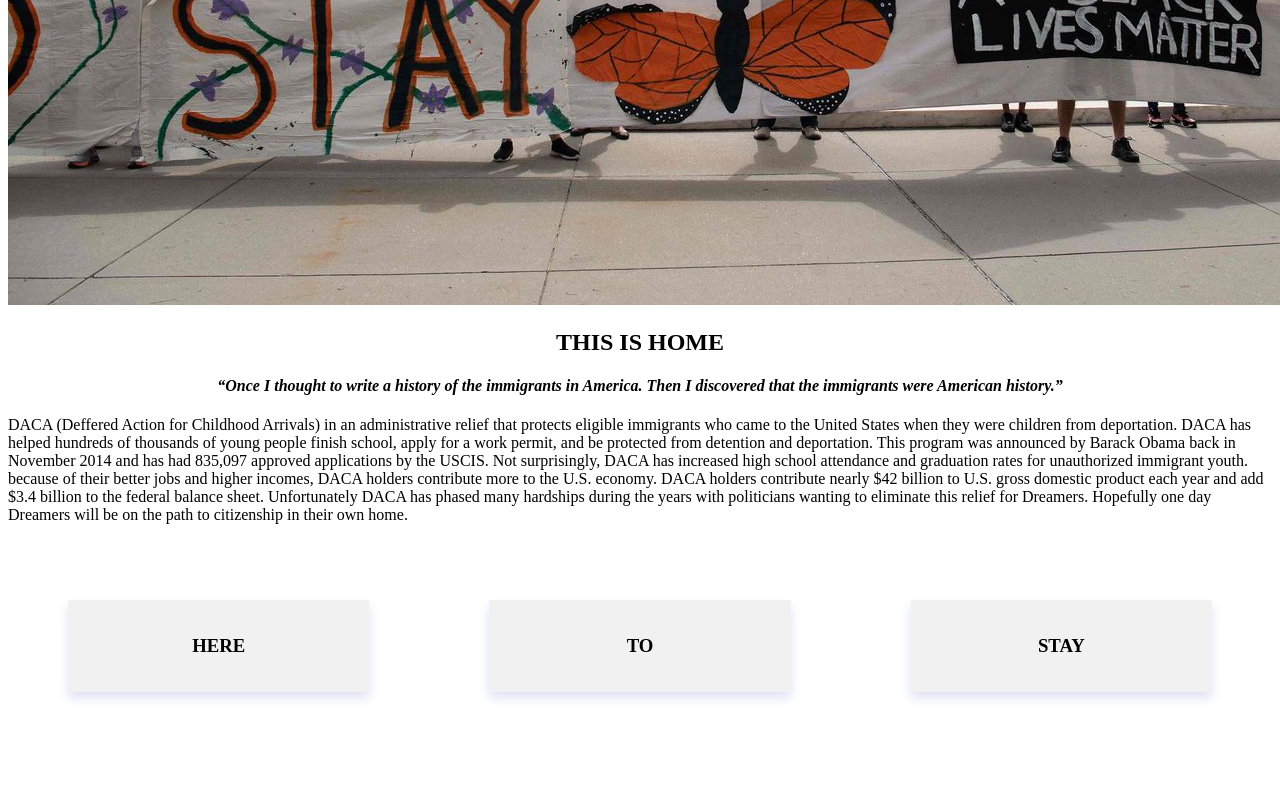
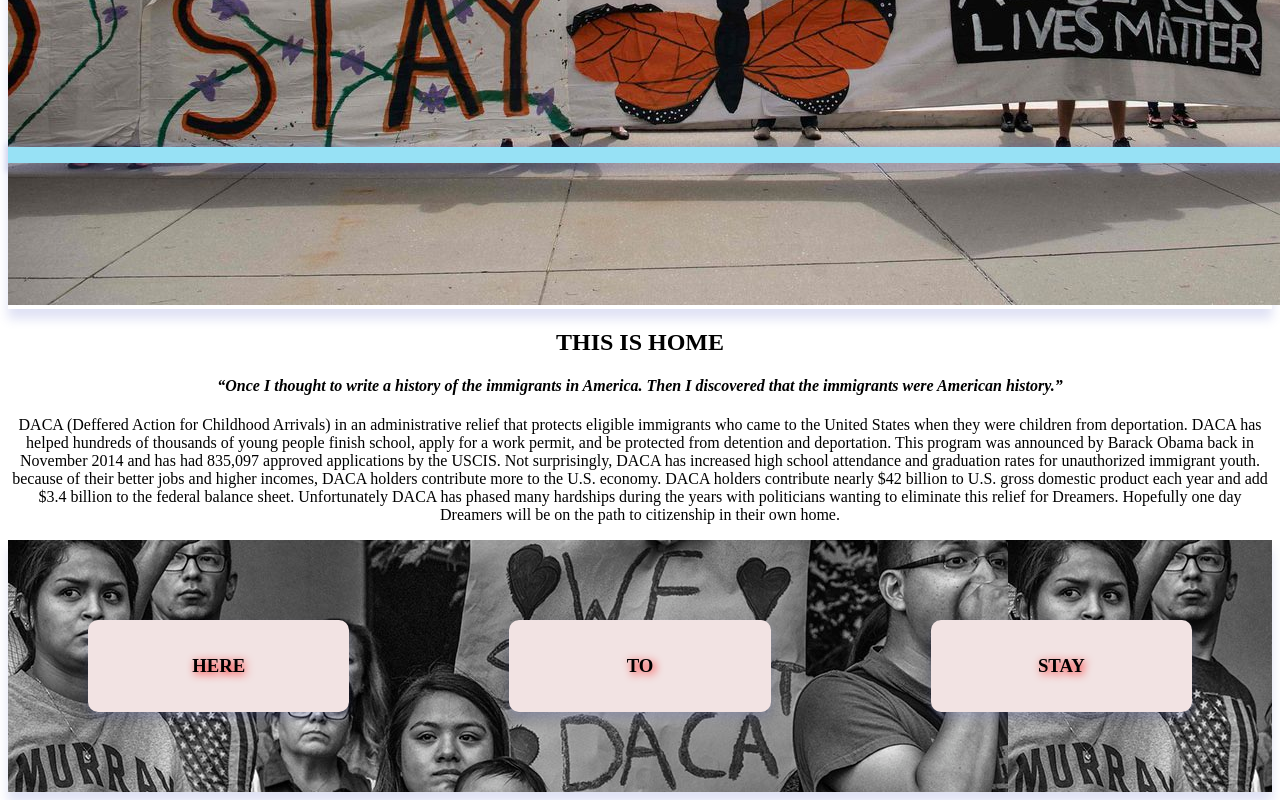
Before and after one commit to ChingV/Code-for-Justice, a plain HTML site: page DACA.html in a window 1280 px wide. Shown: the part 637-1437 px from the top of the page. Before the commit the page ends 1397 px from the top, so only its background shows below. Drawn offline with Linux system fonts and the light colour scheme.

Commit message:
Update DACA.css

```diff
--- a/DACA.css
+++ b/DACA.css
@@ -1,15 +1,21 @@
 
-.main pic{
+.mainpic{
     width: 100%;
 
+    /* justify-content: center; */
+}
+
 .container{
-    box-shadow: 0 6px 10px 0 rgba(102, 111, 204, 0.2);
+    box-shadow: 0 10px 10px 0 rgba(102, 111, 204, 0.2);
+    justify-content: center;
 }
-}
+
+
 .main content{
     text-align: center;
 
 }
+
 h2{
     text-align: center;
 
@@ -17,25 +23,52 @@ h2{
 h4{
     text-align: center;
 }
-.h6{
+p{
     text-align: center;
+
 }
+
+
 .column {
-    width: 60%;
-    padding: 60px;
+    width: 30%;
+    padding: 80px;
+
+
 }
 
   /* Spreads out boxed evenly */
   .row{
     display: flex;
+   background-image:url(daca3.png);
+   box-shadow: 0 10px 10px 0 rgba(102, 111, 204, 0.2);
+
   }
 
   /* Style cards */
+
   .card {
     box-shadow: 0 6px 10px 0 rgba(102, 111, 204, 0.2);
     padding: 16px;
     text-align: center;
-    background-color:  #f1f1f1;
+    background-color:  #f2e3e3;
     opacity: 0.0 - 1.0;
+    border-radius: 10px;
+
    /* border-radius: 15px; */
   }
+ h3{
+  text-shadow: 2px 2px 8px #FF0000;
+ }
+
+
+
+footer{
+    text-align: center;
+    background: #97e1f5;
+    position: fixed;
+    bottom: 0;
+    width: 100%;
+    padding-top: 8px;
+    padding-bottom: 8px;
+    box-shadow: 3px 3px 5px 6px rgba(102, 111, 204, 0.2);
+}
```
